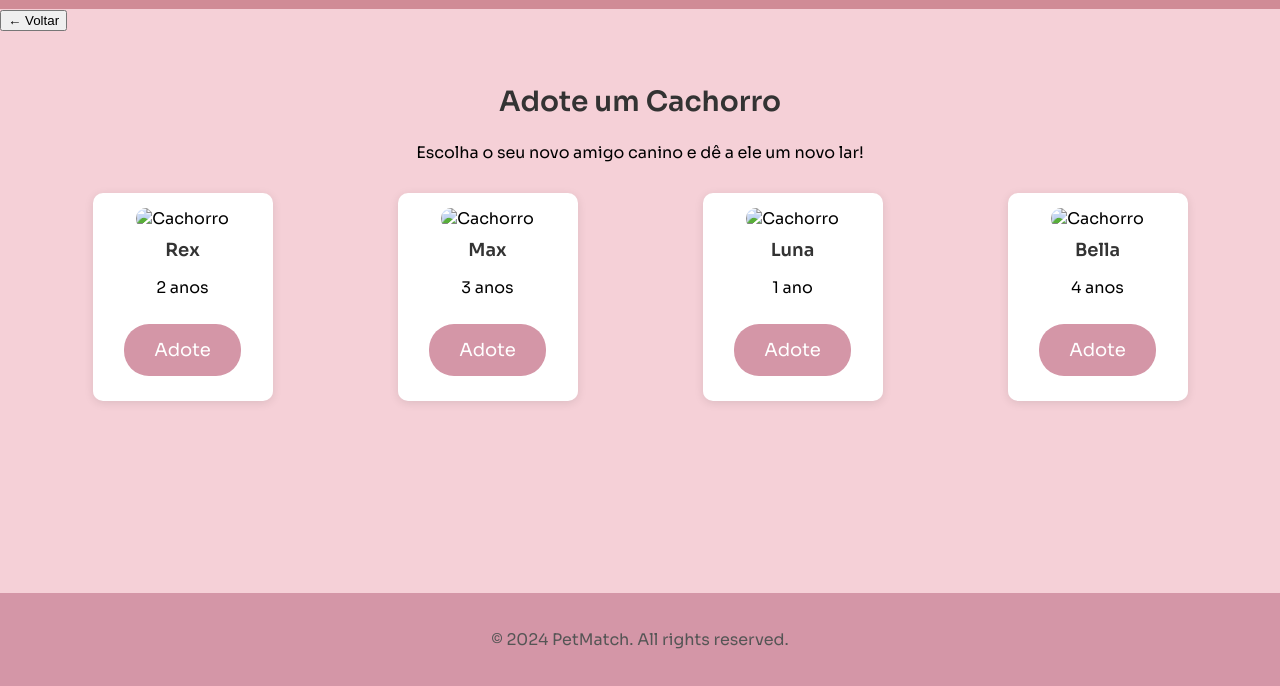
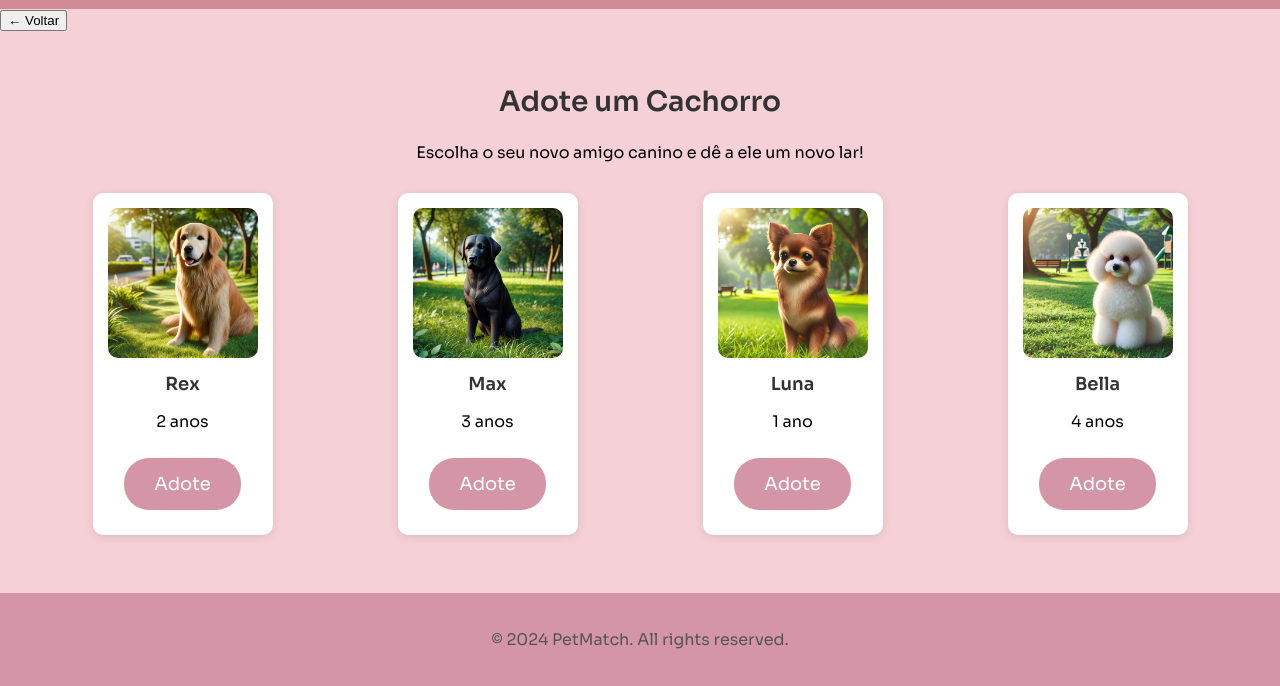
Before and after one commit to Miguelaraujo10/Petmatch, a plain HTML site: page screens/dogscard.html in a window 1280 px wide. Shown: the part 114-800 px from the top of the page. Drawn offline with Linux system fonts and the light colour scheme.

Commit message:
Inserindo imagens de cachorros para testes

```diff
--- a/screens/dogscard.html
+++ b/screens/dogscard.html
@@ -28,28 +28,28 @@
         <div class="pets-section">
 
             <div class="pet-card">
-                <img src="../imgs/dog1.jpg" alt="Cachorro">
+                <img src="../imgs/DALL·E 2024-09-10 13.10.58 - A realistic golden retriever sitting in a park, surrounded by green grass and trees. The dog looks calm and friendly, with sunlight illuminating its f.webp" alt="Cachorro">
                 <h3>Rex</h3>
                 <p>2 anos</p>
                 <a href="#" class="button">Adote</a>
             </div>
 
             <div class="pet-card">
-                <img src="../imgs/dog2.jpg" alt="Cachorro">
+                <img src="../imgs/DALL·E 2024-09-10 13.11.00 - A realistic black labrador sitting in a park, surrounded by green grass and trees. The dog looks calm and friendly, with sunlight illuminating its fur.webp" alt="Cachorro">
                 <h3>Max</h3>
                 <p>3 anos</p>
                 <a href="#" class="button">Adote</a>
             </div>
 
             <div class="pet-card">
-                <img src="../imgs/dog3.jpg" alt="Cachorro">
+                <img src="../imgs/DALL·E 2024-09-10 13.11.07 - A realistic brown chihuahua sitting in a park, surrounded by green grass and trees. The dog looks calm and friendly, with sunlight illuminating its fu.webp" alt="Cachorro">
                 <h3>Luna</h3>
                 <p>1 ano</p>
                 <a href="#" class="button">Adote</a>
             </div>
 
             <div class="pet-card">
-                <img src="../imgs/dog4.jpg" alt="Cachorro">
+                <img src="../imgs/DALL·E 2024-09-10 13.11.10 - A realistic fluffy white poodle sitting in a park, surrounded by green grass and trees. The dog looks calm and friendly, with sunlight illuminating it.webp" alt="Cachorro">
                 <h3>Bella</h3>
                 <p>4 anos</p>
                 <a href="#" class="button">Adote</a>
```
Also changed, not shown: imgs/DALL·E 2024-09-10 13.10.58 - A realistic golden retriever sitting in a park, surrounded by green grass and trees. The dog looks calm and friendly, with sunlight illuminating its f.webp (added), imgs/DALL·E 2024-09-10 13.11.00 - A realistic black labrador sitting in a park, surrounded by green grass and trees. The dog looks calm and friendly, with sunlight illuminating its fur.webp (added), imgs/DALL·E 2024-09-10 13.11.07 - A realistic brown chihuahua sitting in a park, surrounded by green grass and trees. The dog looks calm and friendly, with sunlight illuminating its fu.webp (added), imgs/DALL·E 2024-09-10 13.11.10 - A realistic fluffy white poodle sitting in a park, surrounded by green grass and trees. The dog looks calm and friendly, with sunlight illuminating it.webp (added).
